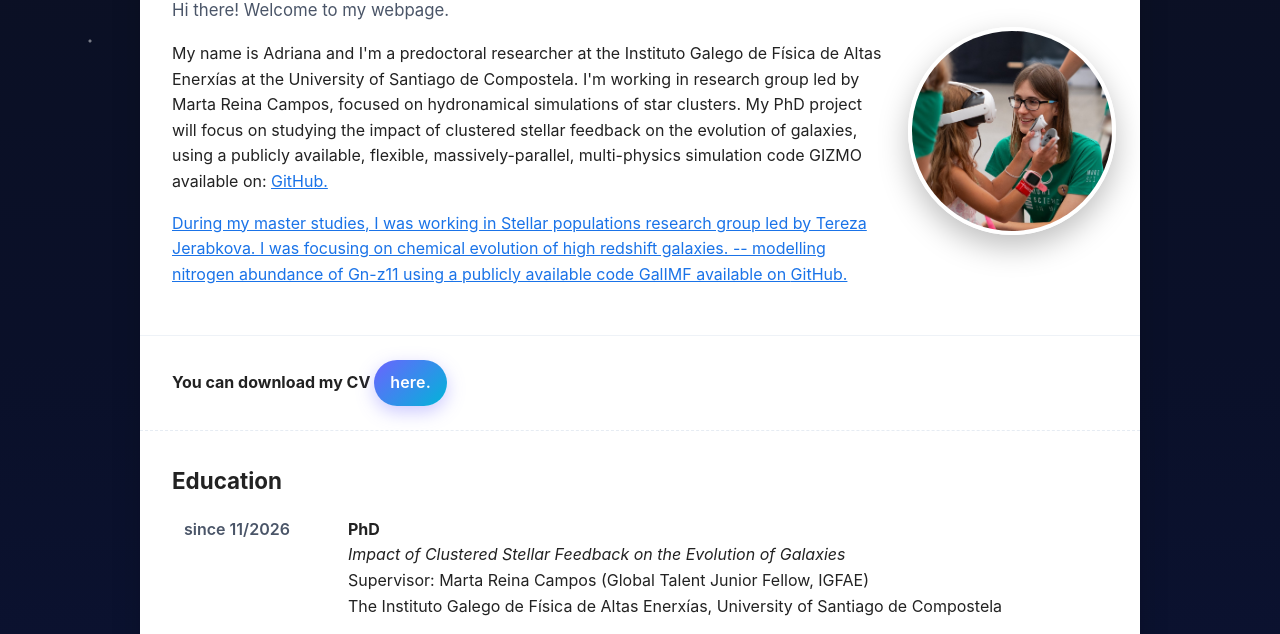
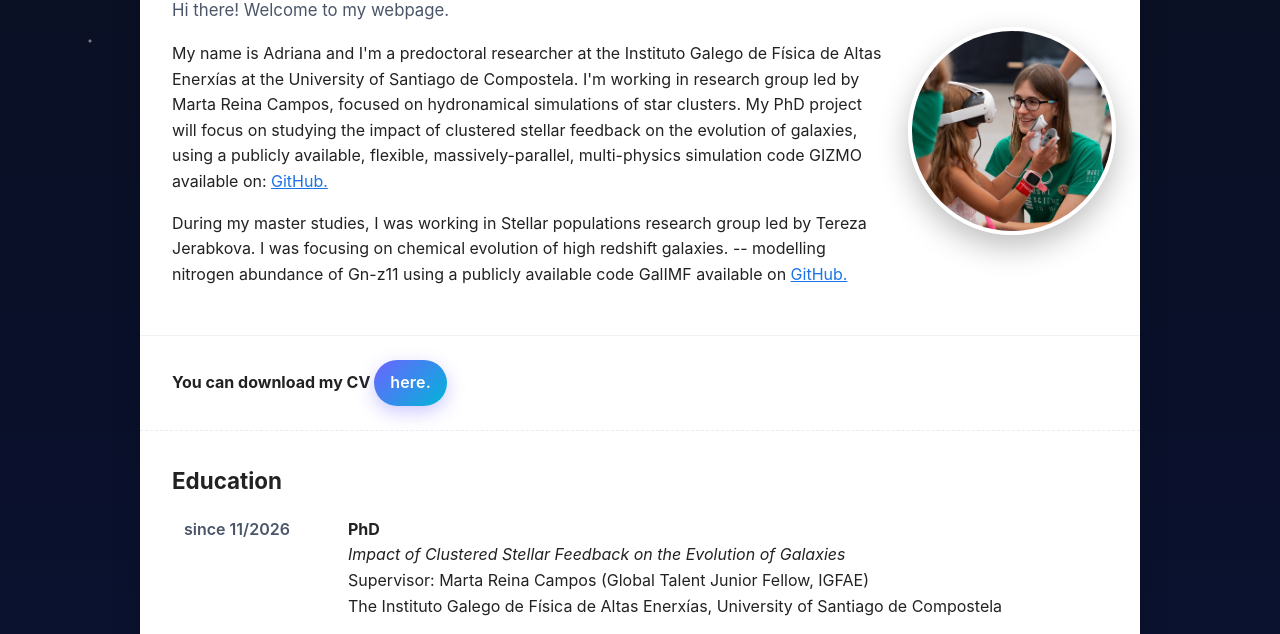
Before and after one commit to bshidvb/bshidvb.github.io, a plain HTML site: page index.html in a window 1280 px wide. Shown: the part 129-763 px from the top of the page. Drawn offline with Linux system fonts and the light colour scheme.

Commit message:
Update index.html

```diff
--- a/index.html
+++ b/index.html
@@ -187,7 +187,7 @@
         <p>My name is Adriana and I'm a predoctoral researcher at the Instituto Galego de Física de Altas Enerxías at the University of Santiago de Compostela.
           I'm working in research group led by Marta Reina Campos, focused on hydronamical simulations of star clusters. My PhD project will focus on studying
           the impact of clustered stellar feedback on the evolution of galaxies, using a publicly available, flexible, massively-parallel, multi-physics simulation code
-          GIZMO available on: <a href="https://github.com/mreinacampos/gizmo">GitHub.</p>
+          GIZMO available on: <a href="https://github.com/mreinacampos/gizmo">GitHub.</a></p>
         <p>During my master studies, I was working in Stellar populations research group led by Tereza Jerabkova. I was focusing on chemical evolution of high redshift galaxies.
           -- modelling nitrogen abundance of Gn-z11 using a publicly available code GalIMF available on <a href="https://github.com/Azeret/galIMF">GitHub.</a></p>
 
```
